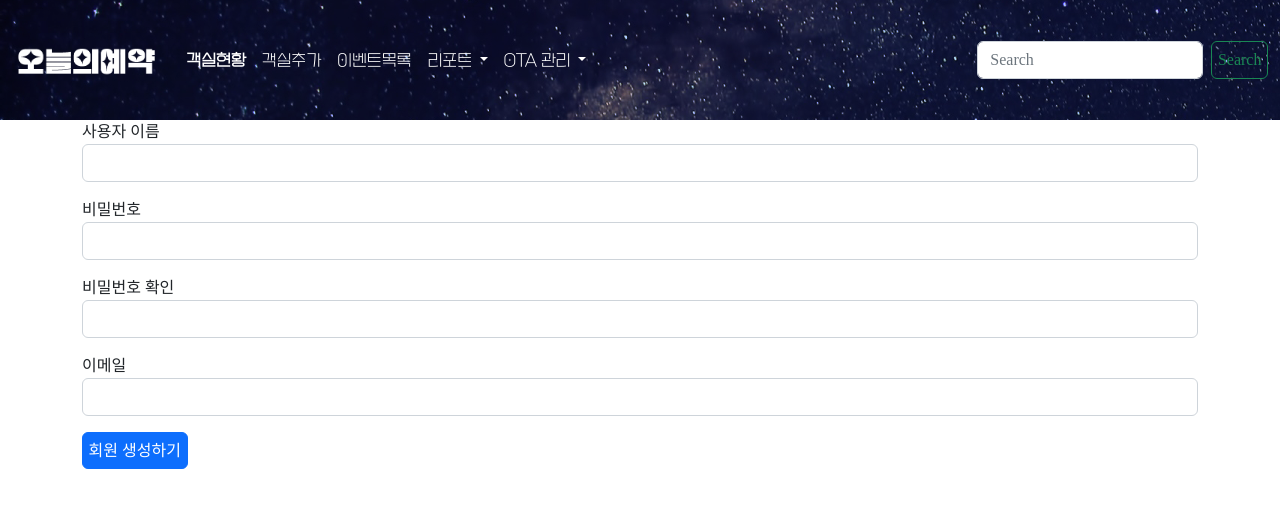
After one commit to stonecodekorea/ohyeah, a Django app: page /common/signup/ in a window 1280 px wide. The commit adds this page. Shown: the top 508 px of the page. Run offline with Django 4.2, Linux system fonts and the light colour scheme; parts of the project's set-up code (start-up, migrations or seed data) failed here and were passed over; some libraries are stand-ins or nearby versions; some web fonts are replaced.

Commit message:
signup add & selenium plus

```diff
--- /dev/null
+++ b/common/forms.py
@@ -0,0 +1,10 @@
+from django import forms
+from django.contrib.auth.forms import UserCreationForm
+from django.contrib.auth.models import User
+
+class UserForm(UserCreationForm):
+    email = forms.EmailField(label='이메일')
+
+    class Meta:
+        model = User
+        fields = ("username", "password1", "password2", "email")
--- a/common/urls.py
+++ b/common/urls.py
@@ -1,10 +1,12 @@
 from django.urls import path
 from django.contrib.auth import views as auth_views
 
+from . import views
 
 app_name = 'common'
 
 urlpatterns = [
     path('login/', auth_views.LoginView.as_view(template_name='common/login.html'), name='login'),
     path('logout/', auth_views.LogoutView.as_view(), name='logout'),
+    path('signup/', views.signup, name='signup'),
 ]
--- a/common/views.py
+++ b/common/views.py
@@ -1,4 +1,18 @@
-from django.shortcuts import render
-
+from django.shortcuts import render, redirect
+from django.contrib.auth import authenticate
+from common.forms import UserForm
 
 # Create your views here.
+
+def signup(request):
+    if request.method == "POST":
+        form = UserForm(request.POST)
+        if form.is_valid():
+            form.save()
+            username = form.cleaned_data.get('username')
+            raw_password = form.cleaned_data.get('password1')
+
+            return redirect('ohyeah:index')
+    else :
+        form = UserForm()
+    return render(request, 'common/signup.html', {'form':form})
--- a/ohyeah/forms.py
+++ b/ohyeah/forms.py
@@ -1,6 +1,8 @@
 from dataclasses import fields
 from django import forms
 from .models import EventHistory, Room, TotalRoomFloor, Reservation, Booking
+from django.contrib.auth.forms import UserCreationForm
+from django.contrib.auth.models import User
 
 class RoomForm(forms.ModelForm):
     class Meta:
--- a/ohyeah/urls.py
+++ b/ohyeah/urls.py
@@ -23,4 +23,5 @@ urlpatterns = [
     path('daily_report/', views.daily_report, name='daily_report'),
     path('month_report/', views.month_report, name='month_report'),
     path('yanolja_test/', views.login_yanolja, name='yanolja_test'),
+
 ]
--- /dev/null
+++ b/templates/common/signup.html
@@ -0,0 +1,30 @@
+{%extends 'base.html'%}
+{% block content %}
+{%include 'navbar.html' %}
+<div class="container">
+    <form method="post" action="{% url 'common:signup' %}">
+        {% csrf_token %}
+        <!-- 오류표시 Start -->
+
+        <!-- 오류표시 End -->
+        <div class="mb-3">
+        <div class="mb-3">
+            <label for="username">사용자 이름</label>
+            <input type="text" class="form-control" name='username' id="username" value="{{ form.username.value|default_if_none:''}}">
+        </div>
+        <div class="mb-3">
+            <label for="password1">비밀번호</label>
+            <input type="password" class="form-control" name="password1" id="password1" value="{{form.password1.value|default_if_none:''}}">
+        </div>
+        <div class="mb-3">
+            <label for="password2">비밀번호 확인</label>
+            <input type="password" class="form-control" name="password2" id="password2" value="{{form.password2.value|default_if_none:''}}">
+        </div>
+        <div class="mb-3">
+            <label for='email'>이메일</label>
+            <input type="text" class="form-control" name="email" id="email" value="{{form.email.value|default_if_none:''}}">
+        </div>
+        <button type="submit" class="btn btn-primary">회원 생성하기</button>
+    </form>
+</div>
+{% endblock %}
--- a/templates/navbar.html
+++ b/templates/navbar.html
@@ -11,6 +11,11 @@
           <li class="nav-item">
             <a class="nav-link ohyeah-nav-link" href="{% url 'common:logout' %}">로그아웃</a>
           </li>
+            {%if user.is_superuser%}
+          <li class="nav-item">
+            <a class="nav-link ohyeah-nav-link" href="{% url 'common:signup' %}">회원생성</a>
+          </li>
+            {% endif %}
           {% endif %}
           <li class="nav-item">
             <a class="nav-link active ohyeah-nav-link" aria-current="page" href="{% url 'ohyeah:index' %}">객실현황</a>
```
Also changed, not shown: ohyeah/views.py (+15 -6 lines), templates/ohyeah/yanolja_test.html (+8 -1 lines).
